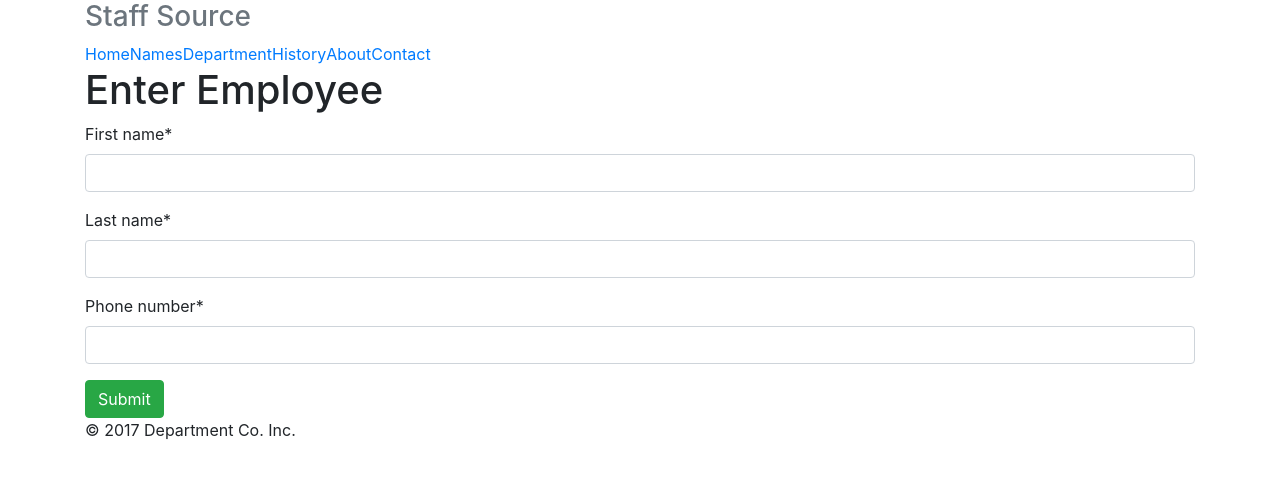
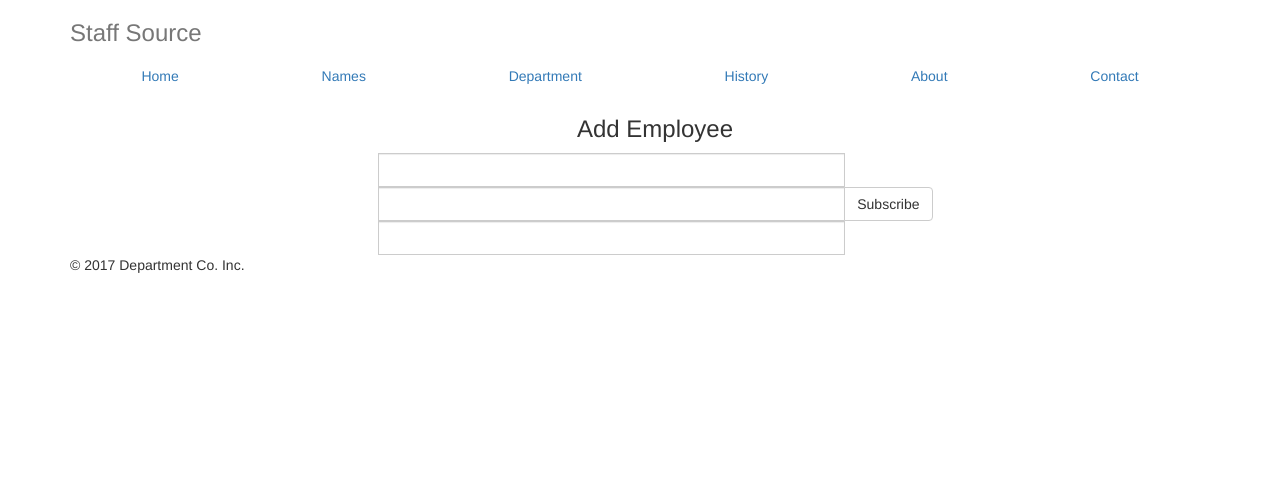
Before and after one commit to vincelenx184/department, a Django app: page /staff/add_employee/ in a window 1280 px wide. Shown: the top 479 px of the page. Run offline with Django 3.2, Linux system fonts and the light colour scheme; some libraries are stand-ins or nearby versions.

Commit message:
fixing messaging

```diff
--- a/staff/forms.py
+++ b/staff/forms.py
@@ -1,12 +1,19 @@
 from django import forms
 from .models import EmployeeDetail
-
+from crispy_forms.helper import FormHelper
 
 class EmployeeDetailAddEmployeeForm(forms.ModelForm):
 
+    helper = FormHelper()
+    helper.form_show_labels = False
 
 
     class Meta:
 
         model = EmployeeDetail
-        fields = ['first_name', 'last_name', 'phone_number']
+        fields = ['first_name', 'last_name', 'email']
+
+        def clean_email(self):
+            email = self.clean_data.get('email')
+
+            return email
--- a/staff/models.py
+++ b/staff/models.py
@@ -5,10 +5,14 @@
 class EmployeeDetail(models.Model):
     last_name = models.CharField(max_length=200)
     first_name = models.CharField(max_length=200)
-    phone_number = models.IntegerField()
+    phone_number = models.IntegerField(blank=True,null=True)
     id_number = models.IntegerField(blank=True, null=True)
     currently_employed = models.BooleanField(default=False)
+    email = models.EmailField(null=True)
 
 
     def __str__(self):
         return self.last_name
+
+    def get_absolute_url(self):
+        return reverse('staff:employeedetail')
--- a/staff/views.py
+++ b/staff/views.py
@@ -1,12 +1,12 @@
-from django.shortcuts import render, get_object_or_404
+from django.shortcuts import render, get_object_or_404, redirect
 from django.contrib import messages
+from django.http import HttpResponse, HttpResponseRedirect
 
 from .models import EmployeeDetail
 from .forms import EmployeeDetailAddEmployeeForm
 
 
 def names(request):
-
 
 
     details = EmployeeDetail.objects.all()
@@ -29,8 +29,9 @@
     if form.is_valid():
         instance = form.save(commit=False)
 
-        if EmployeeDetail.objects.filter(id=instance.id).exists():
+        if EmployeeDetail.objects.filter(email=instance.email).exists():
             messages.warning(request, 'You already exist in the data-base', 'alert alert-warning alert-dismissible')
+
 
         else:
             instance.save()
@@ -39,8 +40,7 @@
     context = {
 
         'form': form
-
-    }
+  }
 
 
 
--- a/templates/staff/add_employee.html
+++ b/templates/staff/add_employee.html
@@ -6,7 +6,10 @@
 
 {% block content %}
 
-<h1 class="page-header">Enter Employee</h1>
+<div class="container">
+    <div class="row">
+        <div class="col-lg-6 col-lg-offset-3">
+            <h3 class="text-center">Add Employee</h3>
 
             {% if messages %}
 
@@ -16,15 +19,24 @@
                         <button type="button" class="close" data-dismiss="alert" aria-label="Close"><span aria-hidden="true">&times;</span></button>
                             {{ message }}
                     </div>
+
                 {% endfor %}
+
 
             {% else %}
 
             <form method="POST">{% csrf_token %}
-    {{ form|crispy }}
-    <button class="btn btn-success" type="submit">Submit</button>
+                <div class="input-group">
+                    {% crispy form %}
+                    <span class="input-group-btn">
+                        <button class="btn btn-default" type="submit">Subscribe</button>
+                    </span>
+                </div>
             </form>
 
             {% endif %}
+        </div>
+    </div>
+</div>
 
 {% endblock %}
```
Also changed, not shown: templates/staff/delete.html (added, +7 -0 lines), templates/staff/names.html (+6 -2 lines), templates/staff/update.html (added, +7 -0 lines), staff/migrations/0005_employeedetail_email.py (added), staff/migrations/0006_auto_20170912_0012.py (added). Lines whose indentation alone changed are shown as unchanged.
